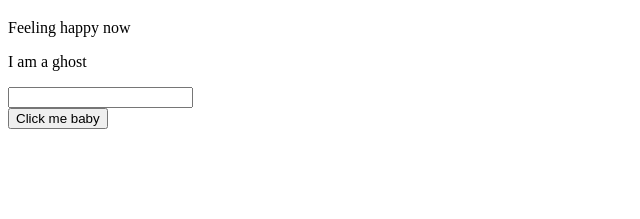
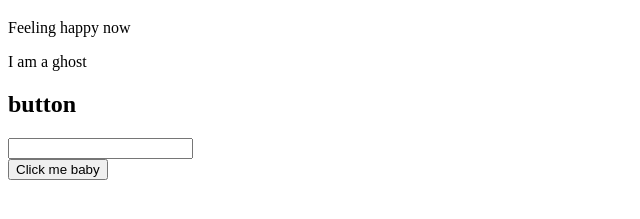
Before and after one commit to MahmudurRashid6604/mahmud-first-website, a plain HTML site: page index.html in a window 1280 px wide. Shown: the part 61-280 px from the top of the page, without its empty margins (0-640 px from the left). Drawn offline with Linux system fonts and the light colour scheme.

```diff
--- a/index.html
+++ b/index.html
@@ -7,7 +7,9 @@
     <h1>My first ever website</h1>
     <p>Feeling happy now</p>
     <p>I am a ghost</p>
+    <h2>button</h2>
     <input type="text">
+
     <br>
     <button>Click me baby</button>
 
```
